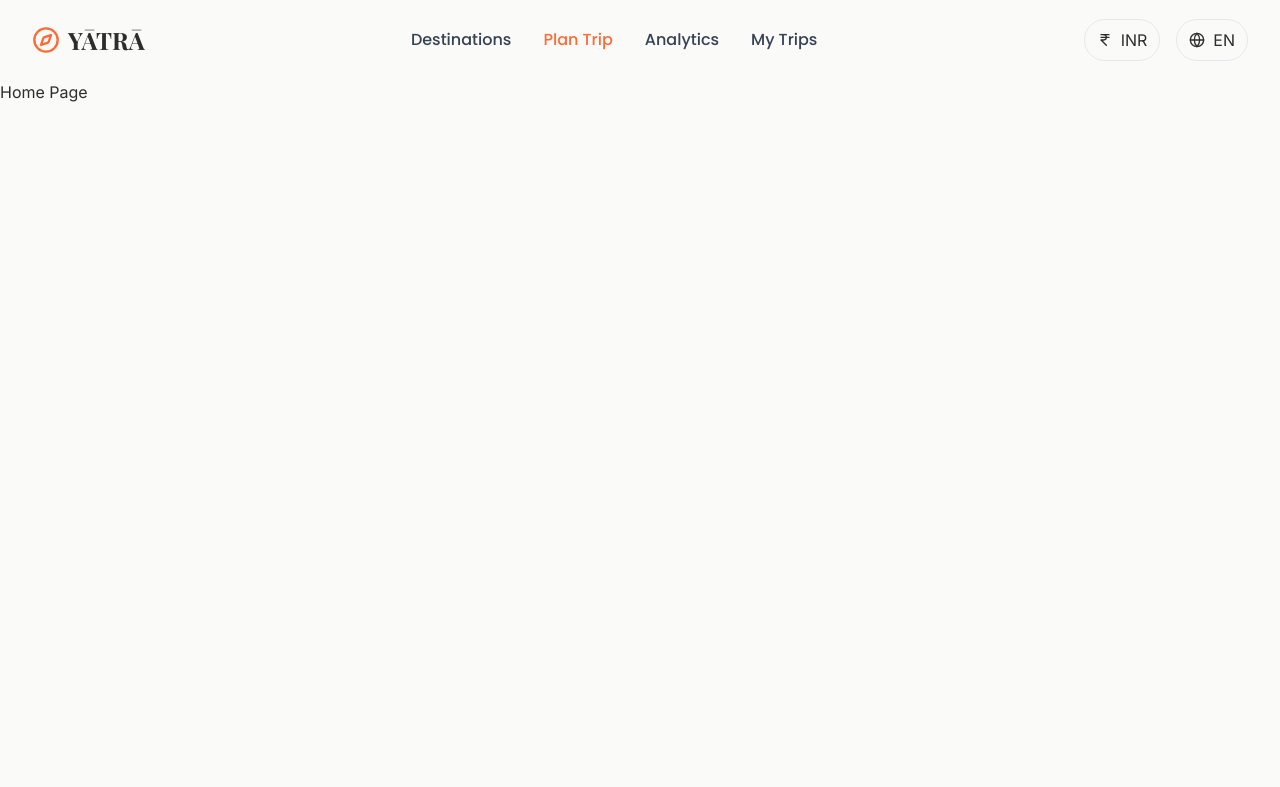
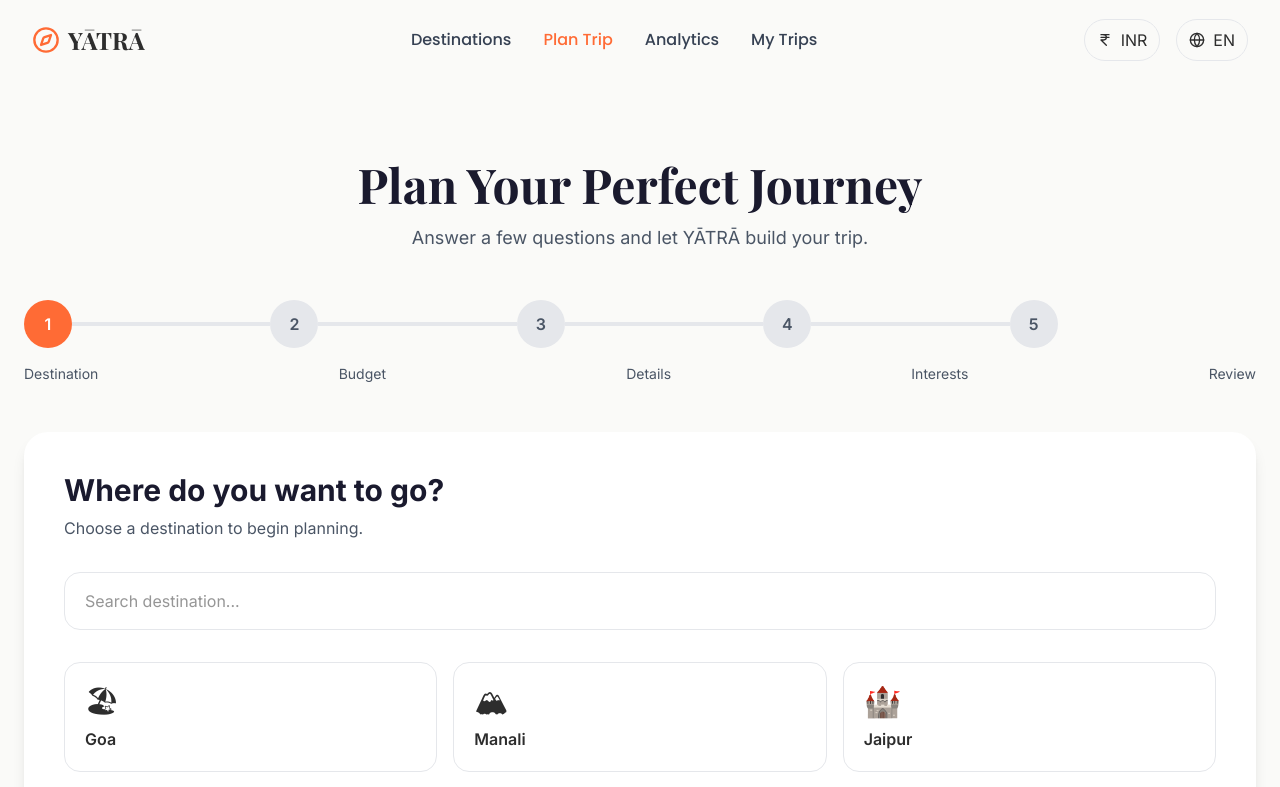
Before and after one commit to md-saad3704/yatra, a React (Vite) app: page /plan in a window 1280 px wide. Shown: the top 787 px of the page. Built offline with nearby package versions, Linux system fonts and the light colour scheme.

Commit message:
Build trip planner wizard foundation and destination selection

```diff
--- a/src/components/planner/PlannerForm.jsx
+++ b/src/components/planner/PlannerForm.jsx
@@ -0,0 +1,61 @@
+import { useState } from "react";
+import { plannerDestinations } from "../../data/plannerDestinations";
+
+function PlannerForm() {
+  const [selectedDestination, setSelectedDestination] =
+    useState("");
+
+  return (
+    <div className="rounded-3xl bg-white p-10 shadow-lg">
+      <h2 className="mb-2 text-3xl font-bold text-[#1A1A2E]">
+        Where do you want to go?
+      </h2>
+
+      <p className="mb-8 text-gray-600">
+        Choose a destination to begin planning.
+      </p>
+
+      <input
+        type="text"
+        placeholder="Search destination..."
+        value={selectedDestination}
+        onChange={(e) =>
+          setSelectedDestination(e.target.value)
+        }
+        className="mb-8 w-full rounded-2xl border border-gray-200 px-5 py-4 outline-none focus:border-[#FF6B35]"
+      />
+
+      <div className="grid gap-4 md:grid-cols-3">
+        {plannerDestinations.map((destination) => (
+          <button
+            key={destination.id}
+            onClick={() =>
+              setSelectedDestination(destination.name)
+            }
+            className={`rounded-2xl border p-5 text-left transition-all ${
+              selectedDestination === destination.name
+                ? "border-[#FF6B35] bg-orange-50"
+                : "border-gray-200 hover:border-[#FF6B35]"
+            }`}
+          >
+            <div className="mb-2 text-3xl">
+              {destination.emoji}
+            </div>
+
+            <div className="font-semibold">
+              {destination.name}
+            </div>
+          </button>
+        ))}
+      </div>
+
+      <div className="mt-10 flex justify-end">
+        <button className="rounded-xl bg-[#FF6B35] px-8 py-3 font-medium text-white">
+          Next
+        </button>
+      </div>
+    </div>
+  );
+}
+
+export default PlannerForm;
--- a/src/components/planner/StepIndicator.jsx
+++ b/src/components/planner/StepIndicator.jsx
@@ -0,0 +1,50 @@
+function StepIndicator({ currentStep }) {
+  const steps = [
+    "Destination",
+    "Budget",
+    "Details",
+    "Interests",
+    "Review",
+  ];
+
+  return (
+    <div className="mb-12">
+      <div className="flex items-center justify-between">
+        {steps.map((step, index) => (
+          <div
+            key={step}
+            className="flex flex-1 items-center"
+          >
+            <div
+              className={`flex h-12 w-12 items-center justify-center rounded-full font-semibold ${
+                currentStep > index
+                  ? "bg-[#FF6B35] text-white"
+                  : "bg-gray-200 text-gray-600"
+              }`}
+            >
+              {index + 1}
+            </div>
+
+            {index < steps.length - 1 && (
+              <div
+                className={`h-1 flex-1 ${
+                  currentStep > index + 1
+                    ? "bg-[#FF6B35]"
+                    : "bg-gray-200"
+                }`}
+              />
+            )}
+          </div>
+        ))}
+      </div>
+
+      <div className="mt-4 flex justify-between text-sm text-gray-600">
+        {steps.map((step) => (
+          <span key={step}>{step}</span>
+        ))}
+      </div>
+    </div>
+  );
+}
+
+export default StepIndicator;
--- /dev/null
+++ b/src/data/plannerDestinations.js
@@ -0,0 +1,32 @@
+export const plannerDestinations = [
+  {
+    id: 1,
+    name: "Goa",
+    emoji: "🏖",
+  },
+  {
+    id: 2,
+    name: "Manali",
+    emoji: "🏔",
+  },
+  {
+    id: 3,
+    name: "Jaipur",
+    emoji: "🏰",
+  },
+  {
+    id: 4,
+    name: "Bali",
+    emoji: "🌴",
+  },
+  {
+    id: 5,
+    name: "Dubai",
+    emoji: "🌆",
+  },
+  {
+    id: 6,
+    name: "Bangkok",
+    emoji: "🛕",
+  },
+];
--- a/src/pages/TripPlanner.jsx
+++ b/src/pages/TripPlanner.jsx
@@ -1,5 +1,45 @@
-function Home() {
-  return <h1>Home Page</h1>;
+import { useState } from "react";
+
+import StepIndicator from "../components/planner/StepIndicator";
+import PlannerForm from "../components/planner/PlannerForm";
+
+function TripPlanner() {
+  const [currentStep, setCurrentStep] = useState(1);
+
+  const [tripData, setTripData] = useState({
+    destination: "",
+    budget: 25000,
+    days: 3,
+    travelers: 2,
+    travelStyle: "",
+    interests: [],
+  });
+
+  return (
+    <div className="min-h-screen bg-[#FAFAF8]">
+      <div className="mx-auto max-w-7xl px-6 py-20">
+        <div className="mb-12 text-center">
+          <h1 className="font-display text-5xl font-bold text-[#1A1A2E]">
+            Plan Your Perfect Journey
+          </h1>
+
+          <p className="mt-4 text-lg text-gray-600">
+            Answer a few questions and let
+            YĀTRĀ build your trip.
+          </p>
+        </div>
+
+        <StepIndicator currentStep={currentStep} />
+
+        <PlannerForm
+          currentStep={currentStep}
+          setCurrentStep={setCurrentStep}
+          tripData={tripData}
+          setTripData={setTripData}
+        />
+      </div>
+    </div>
+  );
 }
 
-export default Home;
+export default TripPlanner;
```
